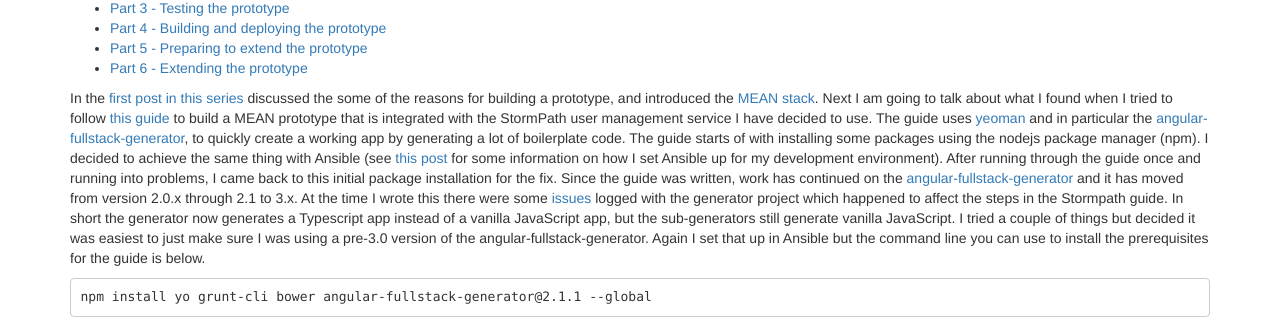
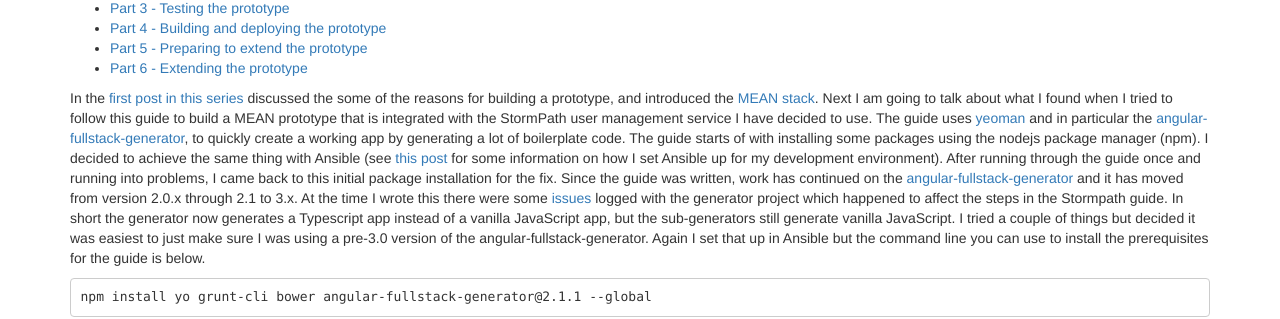
Before and after one commit to mshogren/mshogren.github.io, a Jekyll site: the page built from _posts/2016-02-18-creating-a-mean-prototype-2.md, in a window 1280 px wide and 939 px high. Shown: the part 242-561 px from the top of the window. Built offline with Jekyll 4.4.1, drawn with Linux system fonts in a browser that asks for light colours; nearby versions of some CDN libraries; comment, search, counter and statistics services are not loaded; some of the changed lines change nothing that is shown.

Commit message:
Fix broken links

```diff
--- a/_posts/2016-02-18-creating-a-mean-prototype-2.md
+++ b/_posts/2016-02-18-creating-a-mean-prototype-2.md
@@ -14,7 +14,7 @@
 
 <!--excerpt.start-->
 In the [first post in this series](/2016/02/15/creating-a-mean-prototype-1.html) discussed the some of the reasons for building a prototype, and introduced the [MEAN stack](https://en.wikipedia.org/wiki/MEAN_(software_bundle)).
-Next I am going to talk about what I found when I tried to follow [this guide](http://docs.stormpath.com/angularjs/guide/) to build a MEAN prototype that is integrated with the StormPath user management service I have decided to use. The guide uses [yeoman](http://yeoman.io) and in particular the [angular-fullstack-generator](https://github.com/angular-fullstack/generator-angular-fullstack), to quickly create a working app by generating a lot of boilerplate code.
+Next I am going to talk about what I found when I tried to follow this guide to build a MEAN prototype that is integrated with the StormPath user management service I have decided to use. The guide uses [yeoman](http://yeoman.io) and in particular the [angular-fullstack-generator](https://github.com/angular-fullstack/generator-angular-fullstack), to quickly create a working app by generating a lot of boilerplate code.
 <!--excerpt.end-->
 The guide starts of with installing some packages using the nodejs package manager (npm).  I decided to achieve the same thing with Ansible (see [this post](/2016/02/10/bootstrapping-the-development-environment-3.html) for some information on how I set Ansible up for my development environment).  After running through the guide once and running into problems, I came back to this initial package installation for the fix.  Since the guide was written, work has continued on the [angular-fullstack-generator](https://github.com/angular-fullstack/generator-angular-fullstack) and it has moved from version 2.0.x through 2.1 to 3.x.  At the time I wrote this there were some [issues](https://github.com/angular-fullstack/generator-angular-fullstack/issues/1015) logged with the generator project which happened to affect the steps in the Stormpath guide.  In short the generator now generates a Typescript app instead of a vanilla JavaScript app, but the sub-generators still generate vanilla JavaScript.  I tried a couple of things but decided it was easiest to just make sure I was using a pre-3.0 version of the angular-fullstack-generator.  Again I set that up in Ansible but the command line you can use to install the prerequisites for the guide is below.
 
```
